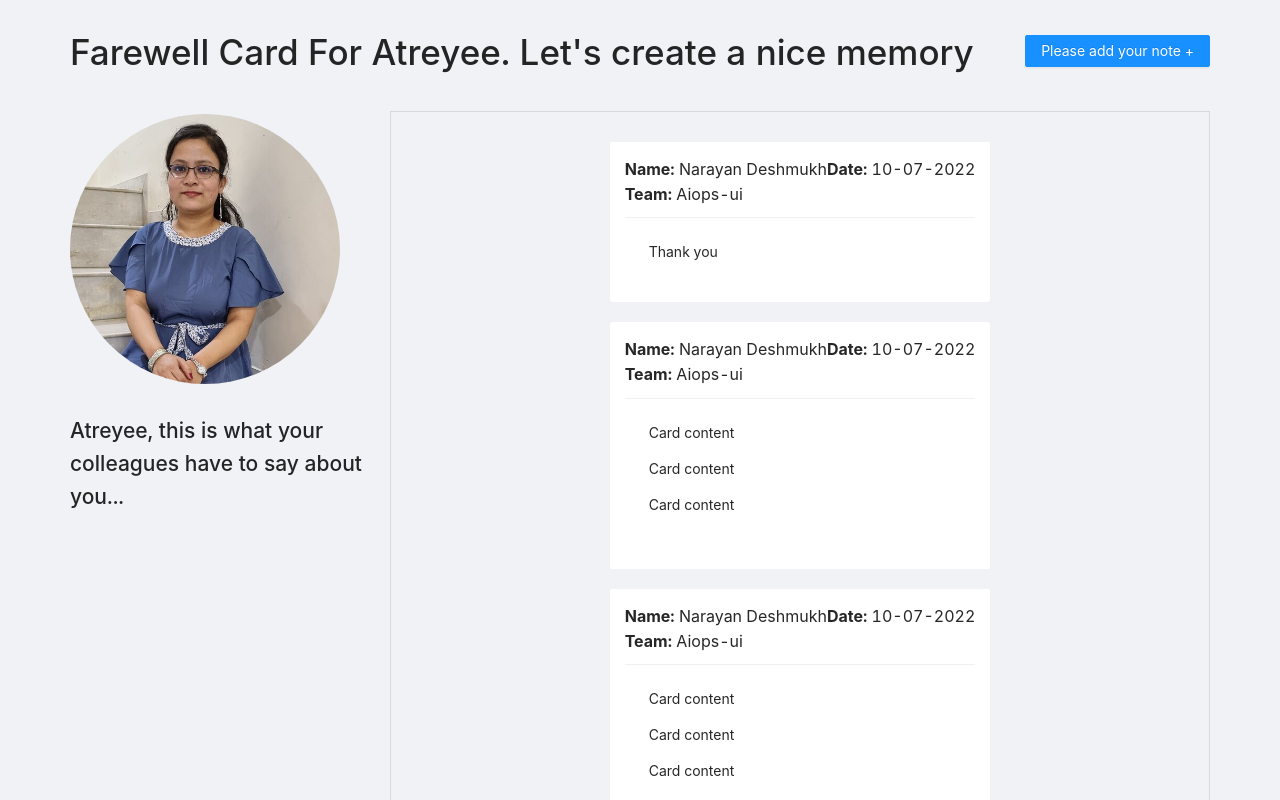
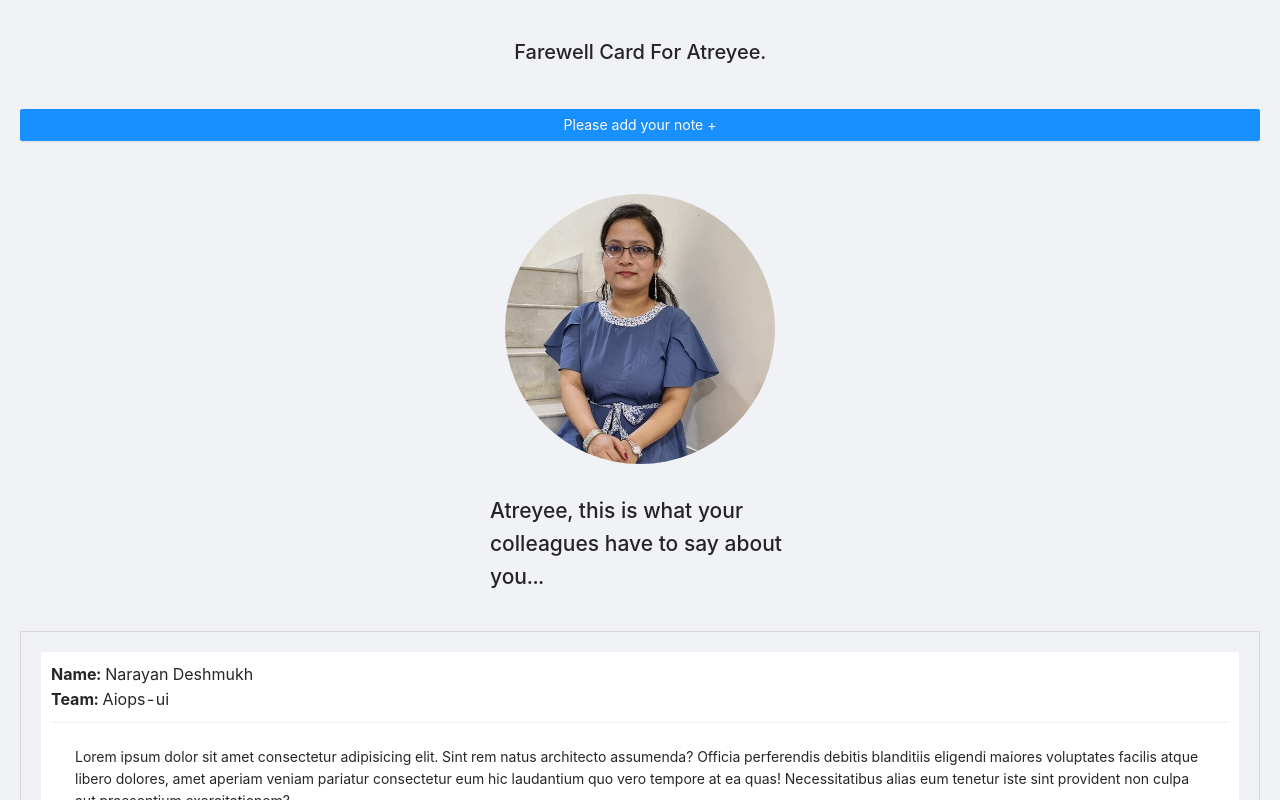
Before and after one commit to nsdeshmukh08/Farewell, a React (Create React App) app: page / in a window 1280 px wide. Shown: the top 800 px of the page. Built offline with nearby package versions, Linux system fonts and the light colour scheme.

Commit message:
Mobile responsive design.

```diff
--- a/public/index.html
+++ b/public/index.html
@@ -7,7 +7,7 @@
     <meta name="theme-color" content="#000000" />
     <meta
       name="description"
-      content="Web site created using create-react-app"
+      content="Let's make it special for her."
     />
     <!--
       manifest.json provides metadata used when your web app is installed on a
@@ -25,7 +25,6 @@
     <title>Farewell Card Atreyee</title>
   </head>
   <body>
-    <noscript>You need to enable JavaScript to run this app.</noscript>
     <div id="root"></div>
     <!--
       This HTML file is a template.
--- a/src/App.css
+++ b/src/App.css
@@ -56,3 +56,23 @@ body {
     transform: rotate(360deg);
   }
 } */
+
+
+
+
+@media only screen
+  and (min-device-width: 370px)
+  and (max-device-width: 812px)  {
+  .body-layout {
+    margin-top: 80px;
+    flex-direction: column !important;
+  }
+
+  .ant-layout-header{
+    padding: 0 !important;
+  }
+
+  body {
+    overflow-y: scroll;
+  }
+}
--- a/src/App.js
+++ b/src/App.js
@@ -13,7 +13,7 @@ function App() {
         <AntHeader>
           <Header/>
         </AntHeader>
-        <Layout>
+        <Layout className='body-layout'>
           <Sider>
             <Side/>
           </Sider>
--- a/src/component/Header/Header.css
+++ b/src/component/Header/Header.css
@@ -10,3 +10,24 @@ h1 {
 .header-add-msg-btn {
   margin-top: 15px;
 }
+
+@media only screen
+  and (min-device-width: 370px)
+  and (max-device-width: 812px)  {
+
+    h1 {
+      font-size: 20px;
+      display: flex;
+      justify-content: center;
+    }
+    .header {
+      display: flex;
+      flex-direction: column;
+      z-index: 1;
+    }
+
+    .sub-header {
+      display: none;
+    }
+
+}
--- a/src/component/Header/Header.js
+++ b/src/component/Header/Header.js
@@ -11,7 +11,7 @@ export default function Header() {
   return (
     <div className='header'>
       <h1>
-        Farewell Card For Atreyee. Let's create a nice memory for her!
+        Farewell Card For Atreyee. <span className='sub-header'>Let's create a nice memory for her!</span>
       </h1>
 
       <Button
--- a/src/component/NoteModel/NoteModel.js
+++ b/src/component/NoteModel/NoteModel.js
@@ -64,7 +64,7 @@ export default function NoteModel({visible = false, onOk = () => {}, setVisible
             label="Farewell Note"
             rules={[{ required: true, message: 'Please add Note' }]}
           >
-            <Input.TextArea rows={4} showCount maxLength={200} />
+            <Input.TextArea rows={4} showCount maxLength={400} />
           </Form.Item>
 
           <Form.Item {...tailLayout}>
--- a/src/component/NotesContainer/NotesContainer.css
+++ b/src/component/NotesContainer/NotesContainer.css
@@ -76,3 +76,32 @@ and (max-width: 2000px)  {
   }
 
 }
+
+@media only screen
+  and (min-device-width: 370px)
+  and (max-device-width: 812px)  {
+    .notes-container {
+      border: 1px solid #d9d9d9;
+      display: block;
+      margin-left: 0px;
+      margin-right: 0px;
+      width: 100%;
+      padding: 10px;
+      margin-bottom: 20px;
+    }
+
+    .ant-layout.ant-layout-has-sider > .ant-layout, .ant-layout.ant-layout-has-sider > .ant-layout-content {
+      width: 100%;
+    }
+
+    .note {
+      /* flex: 25% 1; */
+      padding: 10px;
+      margin: 10px;
+      flex-basis: 45%;
+    }
+
+    .date {
+      display: none;
+    }
+}
--- a/src/component/NotesContainer/NotesContainer.js
+++ b/src/component/NotesContainer/NotesContainer.js
@@ -11,7 +11,7 @@ export default function NotesContainer() {
         <strong>Team:</strong> Aiops-ui
       </div>
 
-      <div><strong>Date: </strong>10-07-2022</div>
+      <div className='date'><strong>Date: </strong>10-07-2022</div>
     </div>
   </>)
 
@@ -19,7 +19,8 @@ export default function NotesContainer() {
     <div className='notes-container'>
 
       <Card hoverable title={<CardHeader/>} className='note' bordered={false}>
-       Thank you
+      Lorem ipsum dolor sit amet consectetur adipisicing elit. Sint rem natus architecto assumenda? Officia perferendis debitis blanditiis eligendi maiores voluptates facilis atque libero dolores, amet aperiam veniam pariatur consectetur eum hic laudantium quo vero tempore at ea quas! Necessitatibus alias eum tenetur iste sint provident non culpa aut praesentium exercitationem?
+
       </Card>
 
       <Card hoverable title={<CardHeader/>} className='note' bordered={false}>
--- a/src/component/Side/Side.css
+++ b/src/component/Side/Side.css
@@ -13,3 +13,20 @@ h2 {
   width: 300px;
   margin-top: 30px;
 }
+
+@media only screen
+  and (min-device-width: 370px)
+  and (max-device-width: 812px)  {
+    .side {
+      display: flex;
+      flex-direction: column;
+      align-items: center;
+      margin-left: 0px;
+    }
+
+    aside.ant-layout-sider-dark {
+      width: unset !important;
+      max-width:unset !important;
+      min-width:unset !important;
+    }
+}
```
